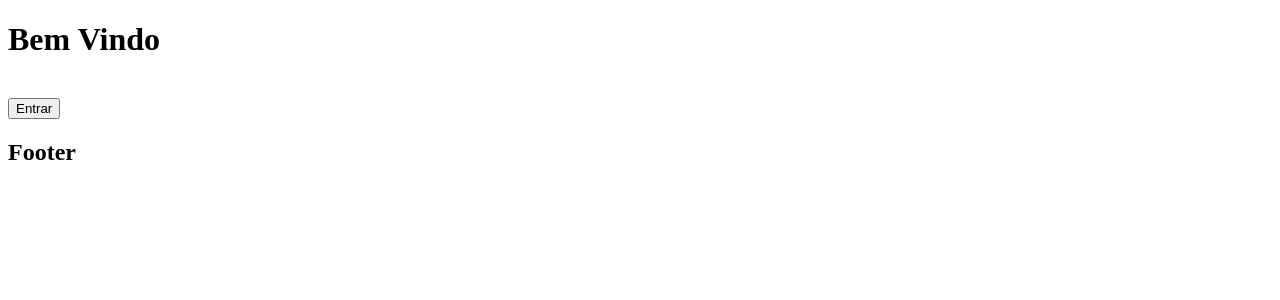
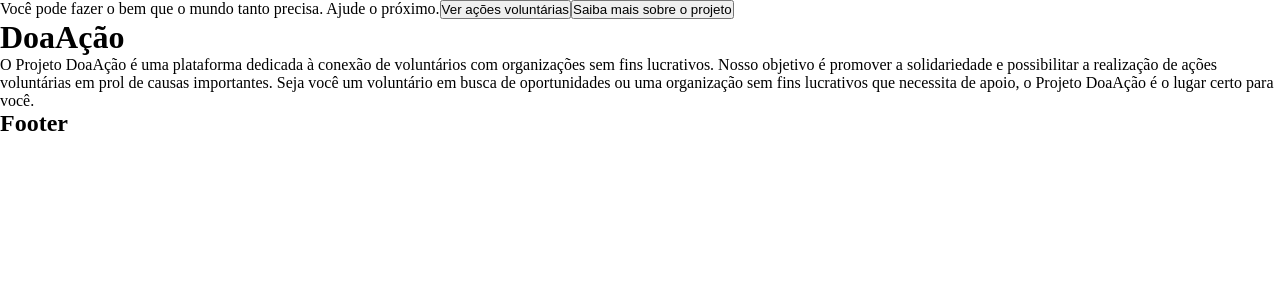
Before and after one commit to Fernando-Goncalves-Campos/Projeto-DoaAcao, a React (Create React App) app in the folder projeto/: page / in a window 1280 px wide. Shown: the top 300 px of the page. Built offline with nearby package versions, Linux system fonts and the light colour scheme.

Commit message:
React para a página inicial

```diff
--- a/projeto/src/App.js
+++ b/projeto/src/App.js
@@ -1,4 +1,5 @@
 import { BrowserRouter, Routes, Route } from "react-router-dom";
+
 import WelcomePage from "./Pages/WelcomePage.jsx";
 import Layout from "./Layout.js";
 import Home from "./Pages/Home.jsx";
--- /dev/null
+++ b/projeto/src/Components/ButtonNav.jsx
@@ -0,0 +1,14 @@
+import { memo } from "react";
+import { useNavigate } from "react-router-dom";
+
+import "./ButtonNav.style.css";
+
+function ButtonNav({url, className = '', style = {}, children}) {
+	const navigate = useNavigate();
+
+    return(
+        <button onClick={() => {navigate(url)}} className={`btnClass ${className}`} style={style}>{children}</button>
+    );
+}
+
+export default memo(ButtonNav);
--- a/projeto/src/Layout.css
+++ b/projeto/src/Layout.css
@@ -1,12 +1,23 @@
+* {
+    padding: 0;
+    margin: 0;
+}
+
 :root{
     --NavBar-height: 10vh;
     --Footer-height: 10vh;
 }
 
+body{
+    overflow: auto;
+}
+
 .contentNav{
     min-height: calc(100vh - var(--NavBar-height) - var(--Footer-height));
+    width: 100%;
 }
 
 .contentWelcome{
     min-height: calc(100vh - var(--Footer-height));
+    width: 100%;
 }
--- a/projeto/src/Layout.js
+++ b/projeto/src/Layout.js
@@ -1,13 +1,15 @@
 import React, { memo } from "react";
 import { Outlet, useLocation } from "react-router-dom";
+
 import NavBar from "./Components/NavBar.jsx";
 import Footer from "./Components/Footer.jsx";
+
 import "./Layout.css";
 
 function Layout() {
     let location = useLocation();
     return (
-        <div>
+        <>
             {location.pathname !== "/" ? <NavBar /> : null}
 
             <div id={location.pathname !== "/" ? "contentNav" : "contentWelcome"}>
@@ -15,7 +17,7 @@ function Layout() {
             </div>
 
             <Footer />
-        </div>
+        </>
     );
 }
 
--- a/projeto/src/Pages/WelcomePage.jsx
+++ b/projeto/src/Pages/WelcomePage.jsx
@@ -1,17 +1,25 @@
 import { memo } from "react";
-import { useNavigate } from "react-router-dom";
+
+import ButtonNav from "../Components/ButtonNav.jsx";
 
 function WelcomePage() {
-    const navigate = useNavigate();
-    function handleEnter(){
-        navigate("/home");
-    }
+	return(
+        <>
+            <div id="welcomeImage">
+                <div id="welcomeButtonsContainer">
+                    <span>
+                        Você pode fazer o bem que o mundo tanto precisa. Ajude o próximo.
+                    </span>
+                    <ButtonNav key="welcomeToHome" url="/home" >Ver ações voluntárias</ButtonNav>
+                    <ButtonNav key="welcomeToAboutUs" url="/aboutus" >Saiba mais sobre o projeto</ButtonNav>
+                </div>
+            </div>
 
-	return(
-        <div>
-            <h1>Bem Vindo</h1> <br />
-            <button onClick={handleEnter}> Entrar </button>
-        </div>
+            <div id="welcomeText">
+                <h1>DoaAção</h1>
+                <p>O Projeto DoaAção é uma plataforma dedicada à conexão de voluntários com organizações sem fins lucrativos. Nosso objetivo é promover a solidariedade e possibilitar a realização de ações voluntárias em prol de causas importantes. Seja você um voluntário em busca de oportunidades ou uma organização sem fins lucrativos que necessita de apoio, o Projeto DoaAção é o lugar certo para você.</p>
+            </div>
+        </>
     );
 }
 
```
Also changed, not shown: projeto/src/Components/ButtonNav.style.css (added).
